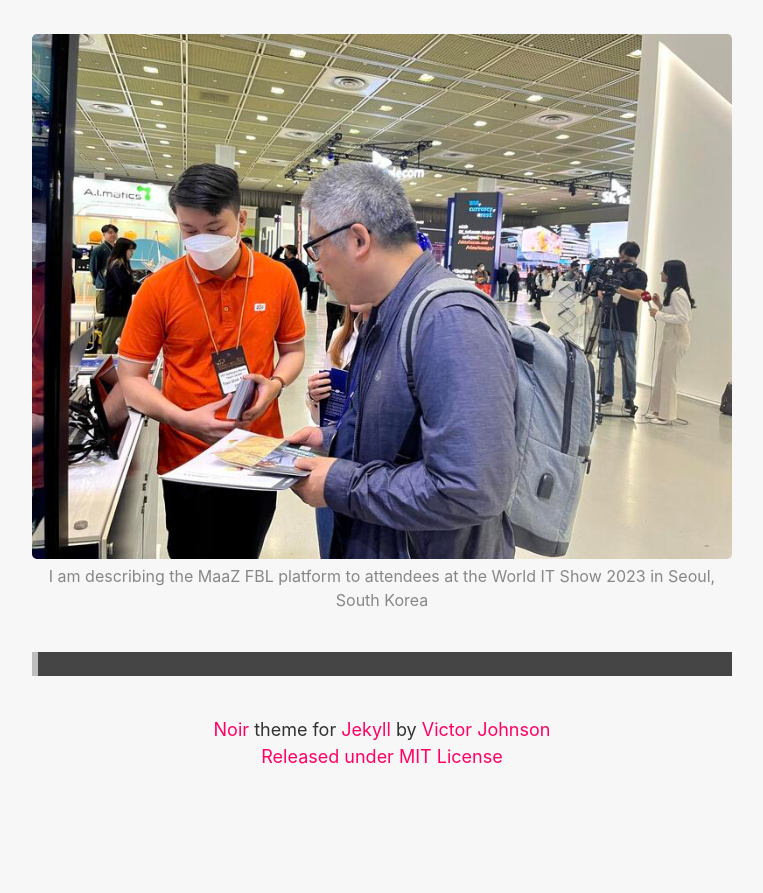
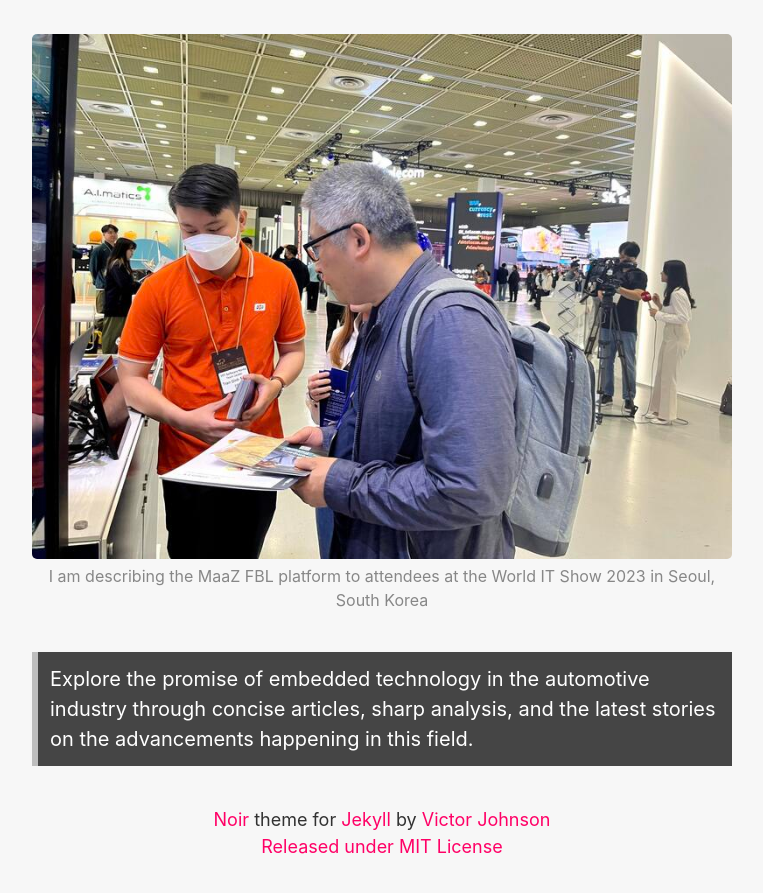
Before and after one commit to SangTDx/sangtdx.github, a Jekyll site: the page built from about.md, in a window 1280 px wide and 900 px high, scrolled down 1251 px. Shown: the top 893 px of the window, without its empty margins (258-1021 px from the left). Built offline with Jekyll 4.4.1, drawn with Linux system fonts in a browser that asks for light colours; before the commit the page ends 2061 px from its top, so only the background shows below that; part of the change alters nothing that is shown; some of the changed text lies outside the part shown.

Commit message:
[feature] edit _config.yml file

```diff
--- a/_config.yml
+++ b/_config.yml
@@ -1,8 +1,12 @@
 # Setup
-title: Noir
-tagline: a dark mode friendly Jekyll theme
-url: https://noir.essentialenemy.com
-paginate: 1
+title: "Embedded Automotive Insights >>"
+description: >
+  Explore the promise of embedded technology in the automotive industry
+  through concise articles, sharp analysis, and the latest stories on the advancements
+  happening in this field.
+tagline: "Embedded Automotive Insights .."
+url: https://sangtdx.github.io
+paginate: 5
 baseurl: ""
 permalink: :title/
 
@@ -18,7 +22,6 @@ plugins:
 
 # Optimize Jekyll
 exclude:
-  - .editorconfig
   - .git
   - .jekyll-cache
   - Gemfile
@@ -30,18 +33,31 @@ sass:
   sass_dir: _sass
   style: :compressed
 
+include: ['_pages'] # customize pages folder
 # Options
 
 # Replace this value and uncomment to enable Google Analytics tracking
-# ga_analytics: UA-000000-0
+ga_analytics: G-XW85PW7JTE
 
 # Specify the author for blog posts
 author:
-  name: Victor Johnson
-  url: https://twitter.com/essentialenemy
-  email: me@essentialenemy.com
+  name: Tran Dinh Sang
+  url: https://www.linkedin.com/in/sangtdx
+  email: sang.tran2197@gmail.com
+
+avatar: /assets/img/pikafe.jpg
+
+social:
+  name: Sang
+  email: sang.tran2197@gmail.com
+  twitter: SangTDx
+  facebook: SangTDx
+  github: SangTDx
+  linkedin: SangTDx
+
+timezone : Asia/Ho_Chi_Minh
 
 # Custom vars
-version: 1.3.0
+version: 1.0.0
 github:
-  repo: https://github.com/essentialenemy/noir
+  repo: https://github.com/SangTDx
```
